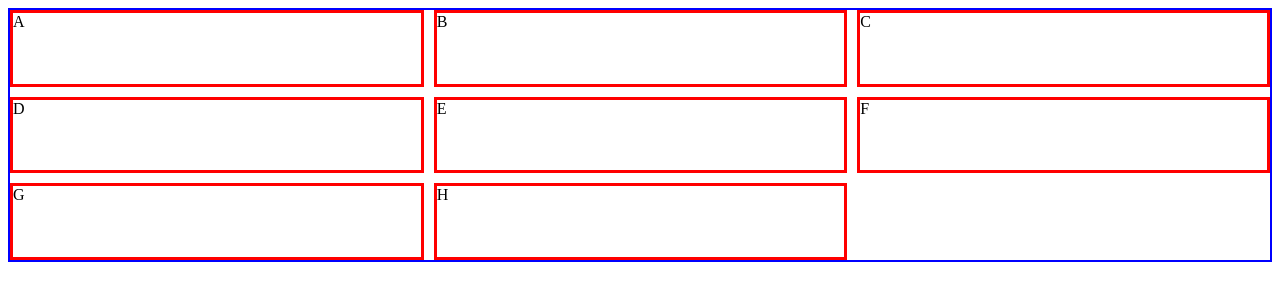
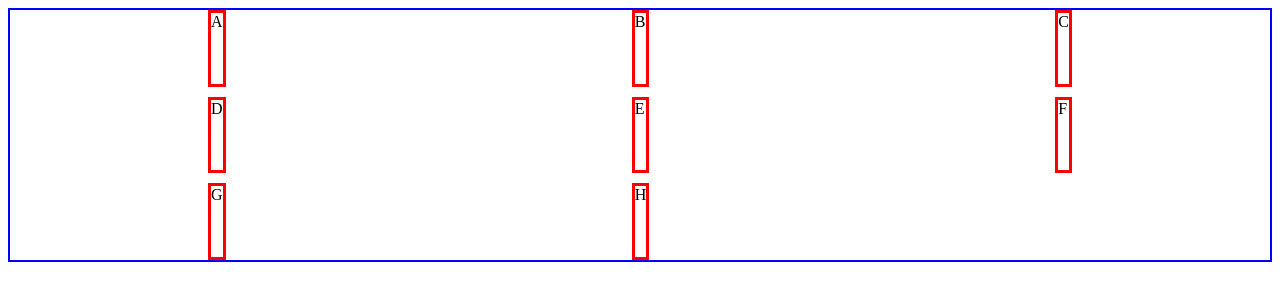
Before and after one commit to JeffersonNasc-Second/html-css, a plain HTML site: page exercicios/ex028/grid001/index.html in a window 1280 px wide. Drawn offline with Linux system fonts and the light colour scheme.

Commit message:
correção

```diff
--- a/exercicios/ex028/grid001/index.html
+++ b/exercicios/ex028/grid001/index.html
@@ -12,6 +12,10 @@
             grid-template-columns: auto auto auto;
             grid-template-rows: auto auto auto;
             gap: 10px;
+            align-items: stretch;
+            justify-items: stretch;
+            align-content: normal;
+            justify-content: space-around;
         }
 
         div.item {
```
